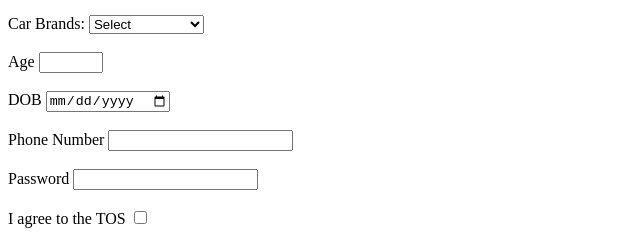
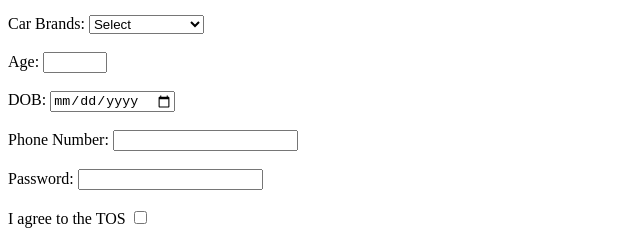
Before and after one commit to acciojob/signup-form-car-Jpfpp12, a website: page main.html in a window 1280 px wide. Shown: the part 180-417 px from the top of the page, 0-640 px from the left. Drawn offline with Linux system fonts and the light colour scheme.

Commit message:
created a submission

```diff
--- a/main.html
+++ b/main.html
@@ -45,19 +45,19 @@
         <option value="tata">Tata</option>
     </select>
     <br><br>
-	<label for="age">Age</label>
+	<label for="age">Age:</label>
 	<input type="number" id="age" name="age" min="18" max="100" required>
 	<br><br>
 
-	<label for="dob">DOB</label>
+	<label for="dob">DOB:</label>
 	<input type="date" id="dob" required>
 	<br><br>
 
-	<label for="tel">Phone Number</label>
+	<label for="tel">Phone Number:</label>
 	<input type="tel" id="tel" not required>
 	<br><br>
 
-	<label for="password">Password</label>
+	<label for="password">Password:</label>
 	<input type="password" id="password" required>
 	<br><br>
 
```
